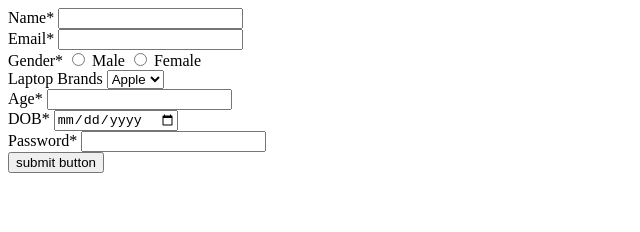
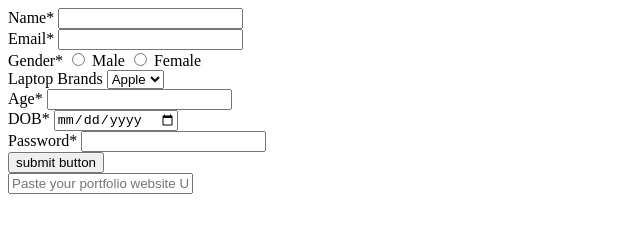
Before and after one commit to acciojob/job-app-form-Harshadsonar, a website: page main.html in a window 1280 px wide. Shown: the whole page, without its empty margins (0-640 px from the left). Drawn offline with Linux system fonts and the light colour scheme.

Commit message:
changes made

```diff
--- a/main.html
+++ b/main.html
@@ -36,7 +36,10 @@
         <label for="password">Password*</label>
         <input type="password" name="" id="password" required> <br>
 
-        <button type="submit" value="submit">submit button</button>
+        <button type="submit" value="submit">submit button</button> <br>
+
+        <input type="text" id="portfolio" placeholder="Paste your portfolio website URL here">
+
     </form>
 
 </body>
```
